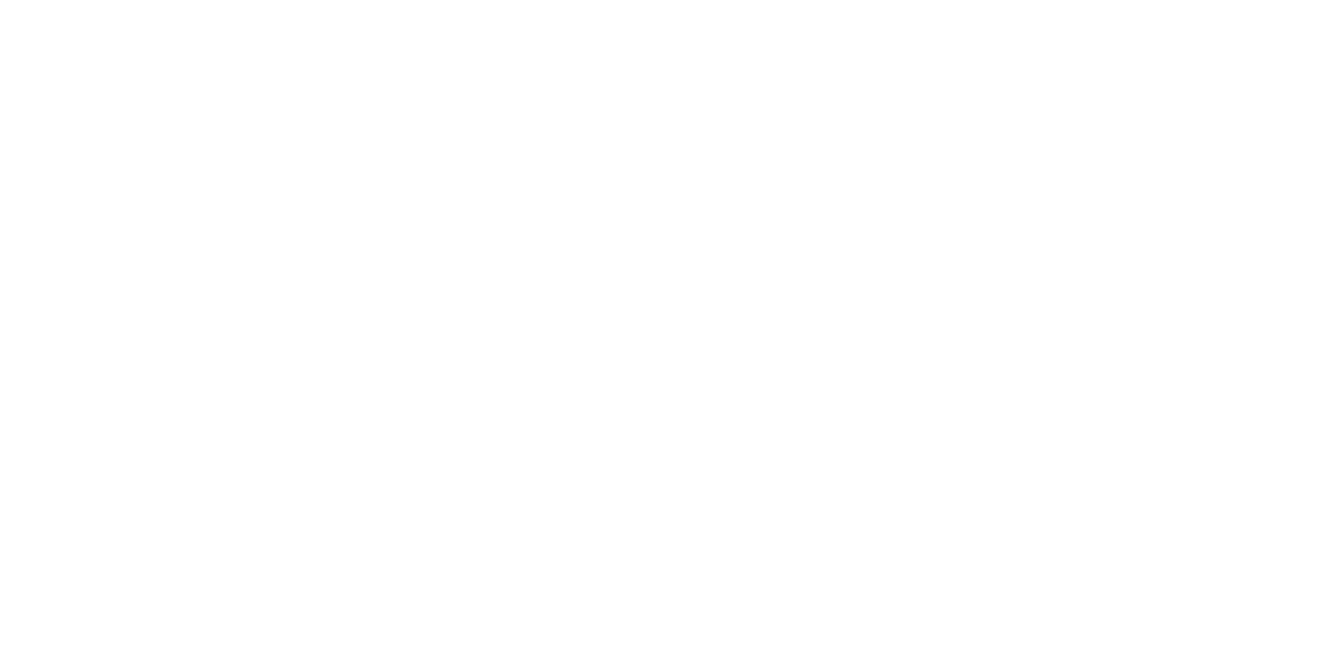
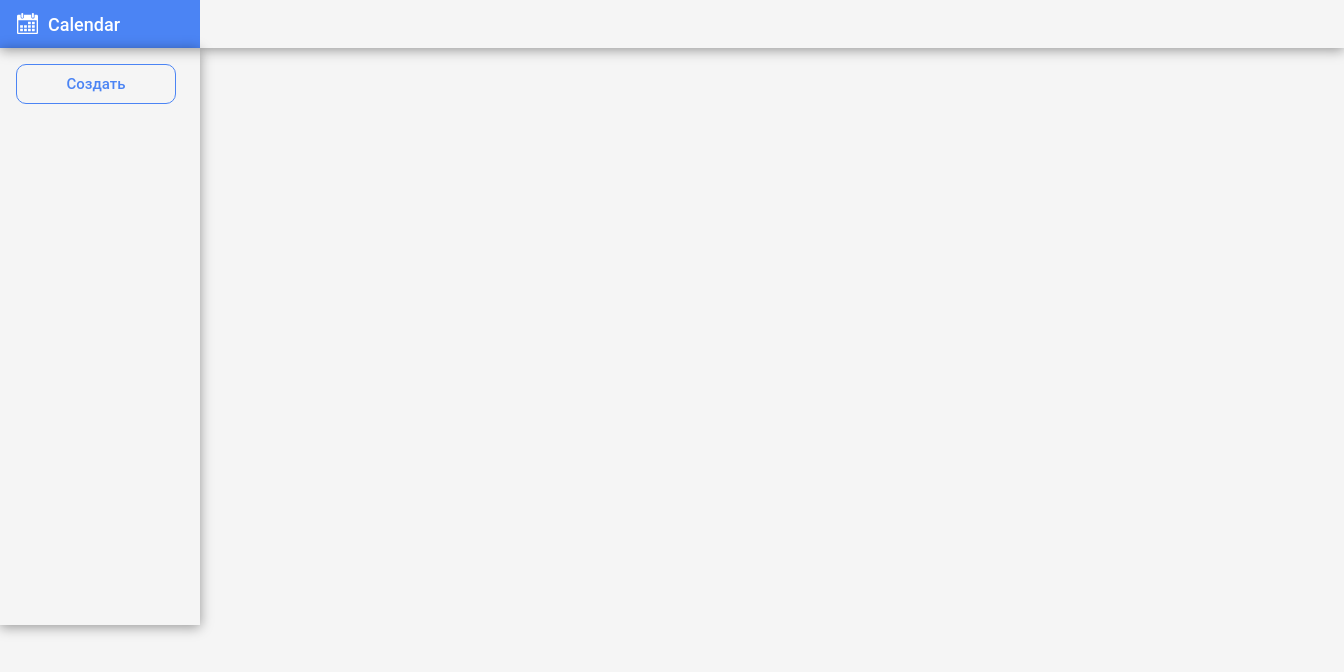
Before and after one commit to MegaJavaSctrippers/hodgepodge-calendar, a React (Create React App) app: page / in a window 1280 px wide. Before the commit this address had no page. Shown: the top 672 px of the page, 1344 px wide, since content can reach past the window. Built offline with nearby package versions, Linux system fonts and the light colour scheme.

Commit message:
add page(home) component(header,logo,sidebar)

```diff
--- a/src/App.js
+++ b/src/App.js
@@ -2,10 +2,12 @@
 import { Route, Routes } from 'react-router-dom'
 import RegisterPage from './pages/RegisterPage'
 import './styles/app.css'
+import Home from './pages/Home'
 
 function App() {
   return (
     <Routes>
+      <Route path="/" element={<Home />} />
       <Route path="/register" element={<RegisterPage />} />
     </Routes>
   )
--- /dev/null
+++ b/src/components/Header/Header.jsx
@@ -0,0 +1,12 @@
+import React from 'react'
+import Logo from '../Logo/Logo'
+
+function Header() {
+  return (
+    <header className="header">
+      <Logo />
+    </header>
+  )
+}
+
+export default Header
--- /dev/null
+++ b/src/components/Logo/Logo.jsx
@@ -0,0 +1,15 @@
+import React from 'react'
+import logo from '../../assets/image/logo.svg'
+
+import classes from './Logo.module.css'
+
+function Logo() {
+  return (
+    <a className={classes.logo} href="/">
+      <img src={logo} alt="calendar logo" />
+      Calendar
+    </a>
+  )
+}
+
+export default Logo
--- /dev/null
+++ b/src/components/Logo/Logo.module.css
@@ -0,0 +1,16 @@
+.logo {
+    display: flex;
+    align-items: center;
+    justify-content: flex-start;
+    width: 200px;
+    height: 100%;
+    font-weight: 500;
+    font-size: 18px;
+    color: #fff;
+    background-color: #4B84F4;
+}
+
+.logo img {
+    margin-left: 16px;
+    margin-right: 8px;
+}
--- /dev/null
+++ b/src/components/Sidebar/Sidebar.jsx
@@ -0,0 +1,12 @@
+import React from 'react'
+import Button from '../UI/Button/Button'
+
+function Sidebar() {
+  return (
+    <div className="sidebar">
+      <Button>Создать</Button>
+    </div>
+  )
+}
+
+export default Sidebar
--- /dev/null
+++ b/src/components/UI/Button/Button.jsx
@@ -0,0 +1,14 @@
+import React from 'react'
+import classes from './Button.module.css'
+
+// eslint-disable-next-line react/prop-types
+function Button({ children, ...props }) {
+  return (
+    // eslint-disable-next-line react/button-has-type
+    <button {...props} className={classes.btn}>
+      {children}
+    </button>
+  )
+}
+
+export default Button
--- /dev/null
+++ b/src/components/UI/Button/Button.module.css
@@ -0,0 +1,14 @@
+.btn {
+    border: 1px solid #4B84F4;
+    border-radius: 10px;
+    text-align: center;
+    font-weight: 500;
+    font-size: 15px;
+    background: transparent;
+    padding: 8px 16px;
+    width: 160px;
+    height: 40px;
+    cursor: pointer;
+    margin: 16px 0 0 16px;
+    color: #4B84F4;
+}
--- /dev/null
+++ b/src/pages/Home.jsx
@@ -0,0 +1,15 @@
+import React from 'react'
+import Header from '../components/Header/Header'
+import Sidebar from '../components/Sidebar/Sidebar'
+
+function Home() {
+  return (
+    <div className="grid_container">
+      <Header />
+      <Sidebar />
+      <div className="time_body" />
+    </div>
+  )
+}
+
+export default Home
--- a/src/styles/_nulleble.css
+++ b/src/styles/_nulleble.css
@@ -16,6 +16,7 @@
     -moz-osx-font-smoothing: grayscale;
     -webkit-font-smoothing: antialiased;
     color: #232323;
+    background: #F5F5F5;
 }
 
 a,
--- a/src/styles/app.css
+++ b/src/styles/app.css
@@ -1 +1,31 @@
 @import "_nulleble.css";
+
+.grid_container {
+    display: grid;
+    max-width: 1440px;
+    grid-template-rows: 48px 1fr;
+    grid-template-columns: 1fr 10fr;
+    grid-template-areas:
+    "header header header"
+    "sidebar time_body time_body";
+    /*overflow: hidden;*/
+}
+
+
+.header {
+    grid-area: header;
+    box-shadow: 0px 2px 12px rgba(0, 0, 0, .4);
+}
+
+.sidebar{
+    width: 200px;
+    height: 577px;
+    grid-area: sidebar;
+    box-shadow: 0px 2px 12px rgba(0, 0, 0, .4);
+}
+
+.time_body {
+    margin: 24px 0 0 24px;
+    grid-area: time_body;
+    width: 1120px;
+}
```
Also changed, not shown: src/assets/image/logo.svg (added).
